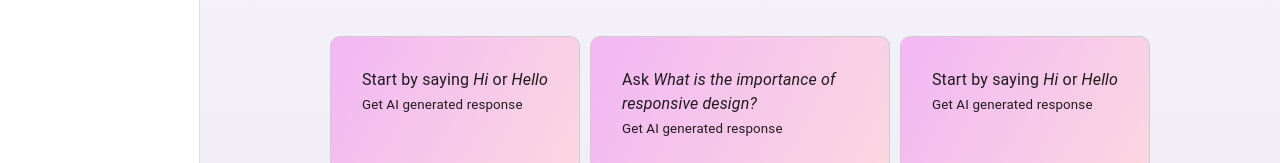
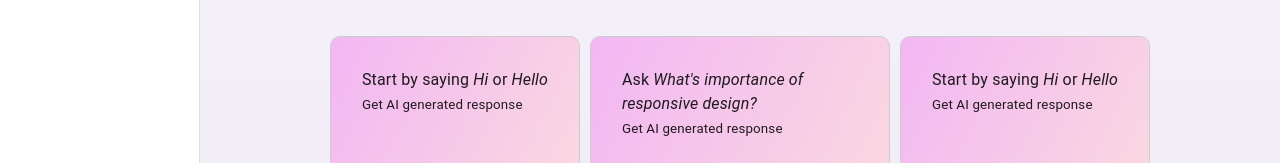
Before and after one commit to Abhaysingh77/BotAI, a React (Vite) app: page / in a window 1280 px wide. Shown: the part 214-377 px from the top of the page. Built offline with nearby package versions, Linux system fonts and the light colour scheme.

Commit message:
correct question

```diff
--- a/src/components/BotAiWindow/BotAiWindow.jsx
+++ b/src/components/BotAiWindow/BotAiWindow.jsx
@@ -267,7 +267,7 @@ function BotAiWindow(props) {
                 <small>Get AI generated response</small>
               </div>
               <div className={Style.dummyCard}>
-                Ask <i>What is the importance of responsive design?</i> <br />
+                Ask <i>What's importance of responsive design?</i> <br />
                 <small>Get AI generated response</small>
               </div>
               <div className={Style.dummyCard}>
```
